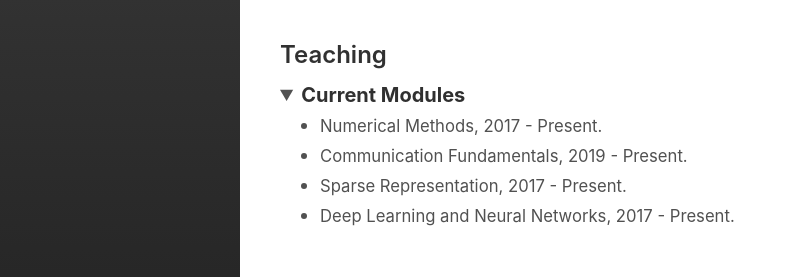
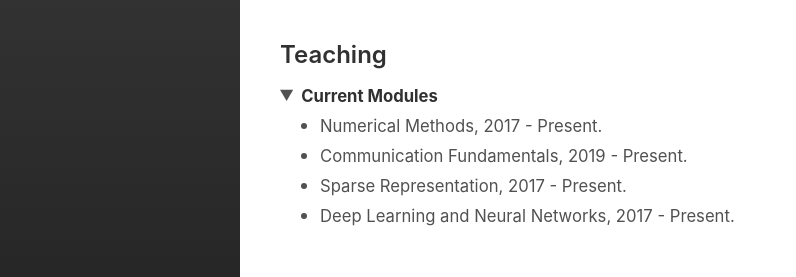
Before and after one commit to Dofboom/Dofboom.github.io, a Jekyll site: the page built from category/d.md, in a window 1280 px wide. Shown: the top 277 px of the page, without its empty margins (0-796 px from the left). Built offline with Jekyll 4.4.1, drawn with Linux system fonts in a browser that asks for light colours.

Commit message:
Update d.md

```diff
--- a/category/d.md
+++ b/category/d.md
@@ -3,7 +3,7 @@ layout: category
 title: Teaching
 ---
 <details open="">
-<summary><strong>Current Modules</strong></summary>
+<summary><strong><small>Current Modules</small></strong></summary>
 <ul>
 <li><span style="font-size: 100%;"><small>Numerical Methods, 2017 - Present.</small></span></li>
 <li><span style="font-size: 100%;"><small>Communication Fundamentals, 2019 - Present.</small></span></li>
```
